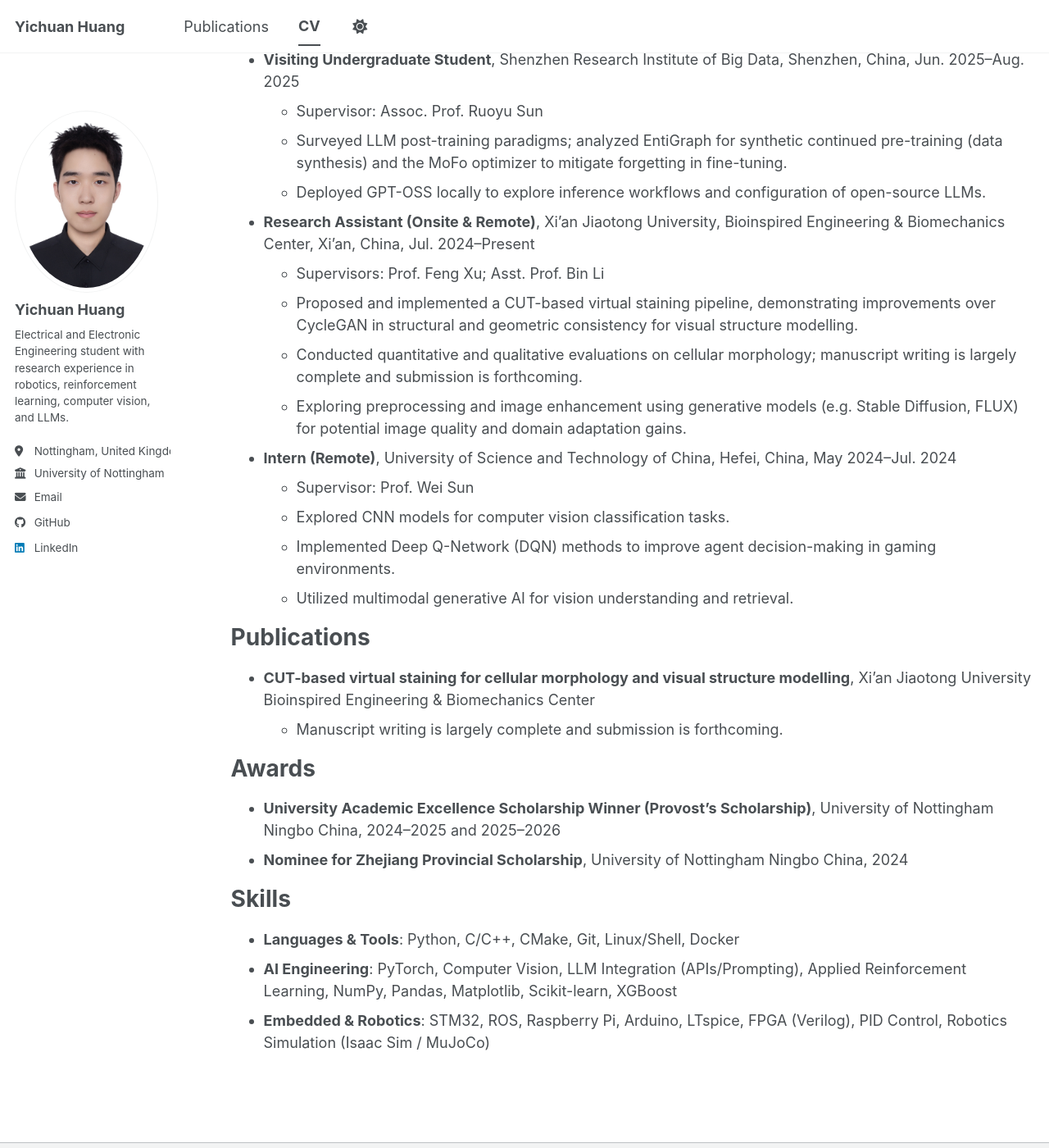
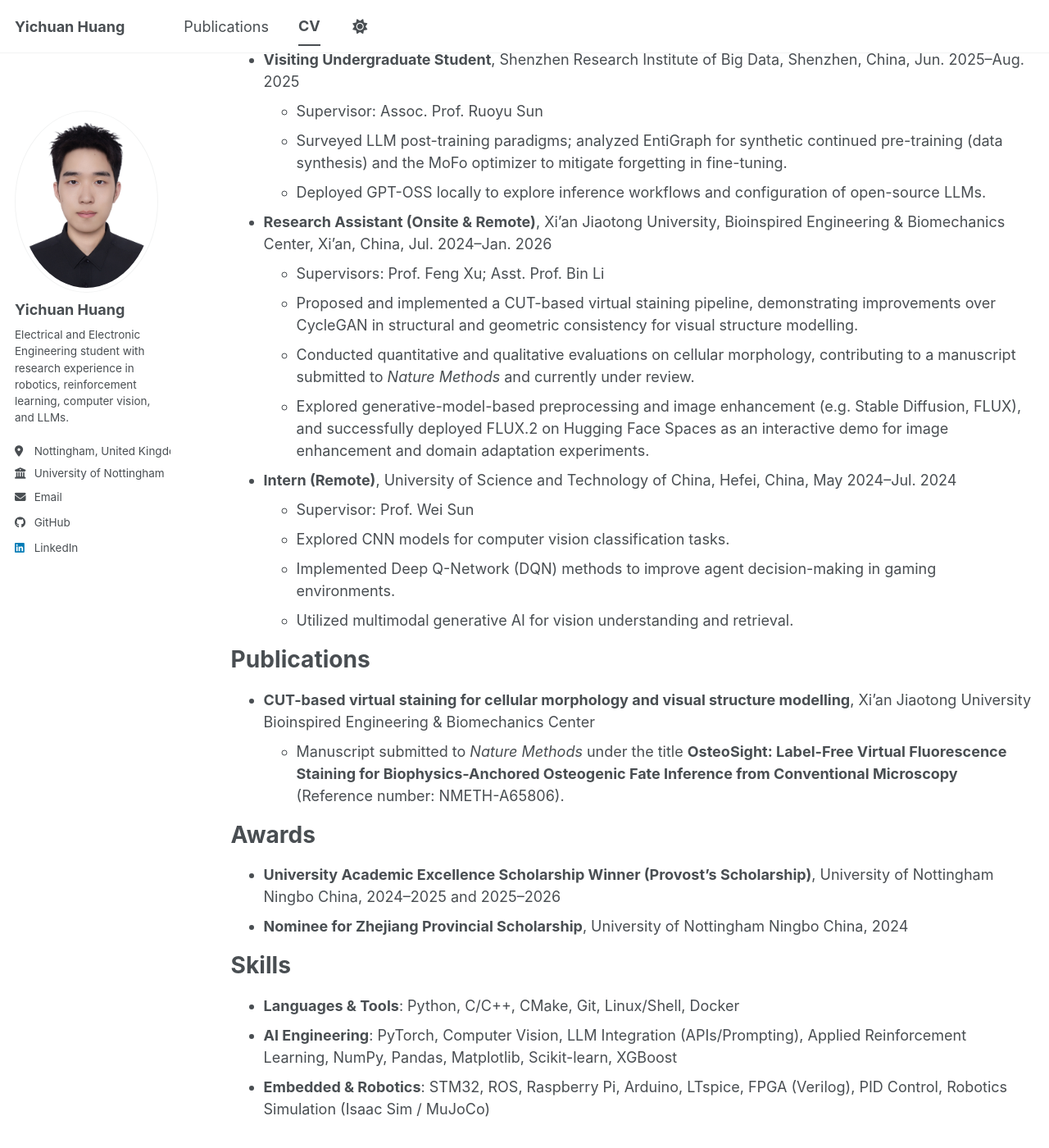
Before and after one commit to yichuan-huang/yichuan-huang.github.io, a Jekyll site: the page built from _pages/cv.md, in a window 1280 px wide and 1400 px high, scrolled down 638 px. Shown: the whole window at 82% size. Built offline with Jekyll 4.4.1, drawn with Linux system fonts in a browser that asks for light colours; a script bundle is joined from its source files by our own code; library files that are not in the unit come from our copies; some of the changed text lies outside the part shown.

```diff
--- a/_pages/cv.md
+++ b/_pages/cv.md
@@ -16,7 +16,7 @@ Education
 
 Experience
 ======
-* **Research Assistant (Remote)**, Tsinghua University, Department of Automation, Beijing, China, Sep. 2025--Present
+* **Research Assistant (Remote)**, Tsinghua University, Department of Automation, Beijing, China, Sep. 2025--Jan. 2026
   * Supervisor: Prof. Keyou You
   * Developing a Deep Reinforcement Learning (DRL) framework for autonomous robotic harvesting (flower picking) in unstructured environments.
   * Developed manipulation policies for a Franka Panda in MuJoCo, focusing on robot interaction within spatial environments and generalization across simulated scenes.
@@ -27,11 +27,11 @@ Experience
   * Surveyed LLM post-training paradigms; analyzed EntiGraph for synthetic continued pre-training (data synthesis) and the MoFo optimizer to mitigate forgetting in fine-tuning.
   * Deployed GPT-OSS locally to explore inference workflows and configuration of open-source LLMs.
 
-* **Research Assistant (Onsite & Remote)**, Xi'an Jiaotong University, Bioinspired Engineering & Biomechanics Center, Xi'an, China, Jul. 2024--Present
+* **Research Assistant (Onsite & Remote)**, Xi'an Jiaotong University, Bioinspired Engineering & Biomechanics Center, Xi'an, China, Jul. 2024--Jan. 2026
   * Supervisors: Prof. Feng Xu; Asst. Prof. Bin Li
   * Proposed and implemented a CUT-based virtual staining pipeline, demonstrating improvements over CycleGAN in structural and geometric consistency for visual structure modelling.
-  * Conducted quantitative and qualitative evaluations on cellular morphology; manuscript writing is largely complete and submission is forthcoming.
-  * Exploring preprocessing and image enhancement using generative models (e.g. Stable Diffusion, FLUX) for potential image quality and domain adaptation gains.
+  * Conducted quantitative and qualitative evaluations on cellular morphology, contributing to a manuscript submitted to *Nature Methods* and currently under review.
+  * Explored generative-model-based preprocessing and image enhancement (e.g. Stable Diffusion, FLUX), and successfully deployed FLUX.2 on Hugging Face Spaces as an interactive demo for image enhancement and domain adaptation experiments.
 
 * **Intern (Remote)**, University of Science and Technology of China, Hefei, China, May 2024--Jul. 2024
   * Supervisor: Prof. Wei Sun
@@ -42,7 +42,7 @@ Experience
 Publications
 ======
 * **CUT-based virtual staining for cellular morphology and visual structure modelling**, Xi'an Jiaotong University Bioinspired Engineering & Biomechanics Center
-  * Manuscript writing is largely complete and submission is forthcoming.
+  * Manuscript submitted to *Nature Methods* under the title **OsteoSight: Label-Free Virtual Fluorescence Staining for Biophysics-Anchored Osteogenic Fate Inference from Conventional Microscopy** (Reference number: NMETH-A65806).
 
 Awards
 ======
```
Also changed, not shown: _pages/publications.md (+2 -2 lines).
